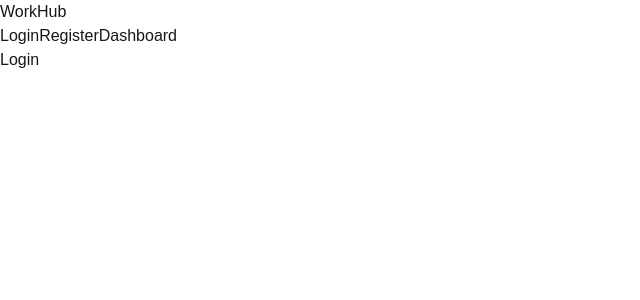
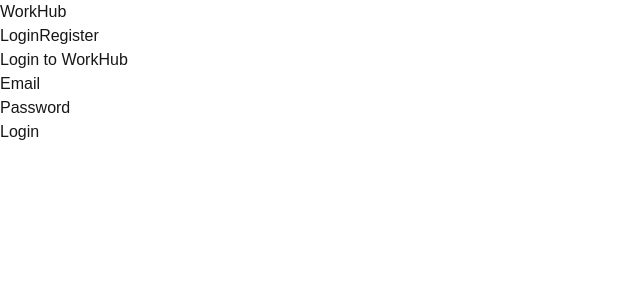
Before and after one commit to Sahoo999/workhub, a Next.js app in the folder client/: page /login in a window 1280 px wide. Shown: the top 300 px of the page, without its empty margins (0-640 px from the left). Built offline with nearby package versions, Linux system fonts and the light colour scheme; no server answers.

Commit message:
add frontend authentication and protected dashboard

```diff
--- a/client/app/dashboard/page.tsx
+++ b/client/app/dashboard/page.tsx
@@ -1,7 +1,24 @@
+"use client";
+
+import ProtectedRoute from "@/components/ProtectedRoute";
+import { useAuth } from "@/components/AuthProvider";
+
 export default function DashboardPage() {
+  const { user } = useAuth();
+
   return (
-    <main>
-      <h1>Dashboard</h1>
-    </main>
+    <ProtectedRoute>
+      <main>
+        <h1>Dashboard</h1>
+
+        <p>
+          Welcome, {user?.name}
+        </p>
+
+        <p>
+          Email: {user?.email}
+        </p>
+      </main>
+    </ProtectedRoute>
   );
 }
--- a/client/app/login/page.tsx
+++ b/client/app/login/page.tsx
@@ -1,7 +1,11 @@
+import LoginForm from "@/features/auth/LoginForm";
+
 export default function LoginPage() {
-    return (
-        <main>
-            <h1>Login</h1>
-        </main>
-    );
+  return (
+    <main>
+      <h1>Login to WorkHub</h1>
+
+      <LoginForm />
+    </main>
+  );
 }
--- a/client/components/AuthProvider.tsx
+++ b/client/components/AuthProvider.tsx
@@ -1,8 +1,14 @@
 "use client";
 
-import { createContext, useContext, useEffect, useState } from "react";
+import {
+  createContext,
+  useContext,
+  useEffect,
+  useState,
+  useCallback,
+} from "react";
 
-import { api } from "@/lib/api";
+import { api, setUnauthorizedHandler, } from "@/lib/api";
 
 interface AuthUser {
   id: string;
@@ -14,12 +20,20 @@
   user: AuthUser | null;
   accessToken: string | null;
   loading: boolean;
+
   register: (
     name: string,
     email: string,
     password: string,
   ) => Promise<void>;
+
+  login: (
+    email: string,
+    password: string,
+  ) => Promise<void>;
+
   refreshSession: () => Promise<void>;
+
   logout: () => Promise<void>;
 }
 
@@ -39,6 +53,18 @@
 
   const [loading, setLoading] =
     useState(true);
+
+  const loadCurrentUser = useCallback(
+  async (token: string) => {
+    const response = await api.get<AuthUser>(
+      "/users/me",
+      token,
+    );
+
+    setUser(response.data);
+  },
+  [],
+);
 
   const register = async (
     name: string,
@@ -60,21 +86,47 @@
     );
   };
 
-  const refreshSession = async () => {
+  const login = async (
+    email: string,
+    password: string,
+  ) => {
+    const response = await api.post<{
+      user: AuthUser;
+      accessToken: string;
+    }>("/auth/login", {
+      email,
+      password,
+    });
+
+    setUser(response.data.user);
+    setAccessToken(
+      response.data.accessToken,
+    );
+  };
+
+  const refreshSession = useCallback(async () => {
   try {
     const response =
       await api.post<{
         accessToken: string;
-        }>("/auth/refresh", {});
+      }>(
+        "/auth/refresh",
+        {},
+        undefined,
+        false,
+      );
 
-      setAccessToken(
-        response.data.accessToken,
-      );
+    const token =
+      response.data.accessToken;
+
+    setAccessToken(token);
+
+    await loadCurrentUser(token);
   } catch {
     setAccessToken(null);
     setUser(null);
   }
-  };
+}, [loadCurrentUser]);
 
   const logout = async () => {
     try {
@@ -92,6 +144,38 @@
     };
 
     void initializeAuth();
+  }, [refreshSession]);
+
+  useEffect(() => {
+  setUnauthorizedHandler(
+    async () => {
+      try {
+        const response =
+  await api.post<{
+    accessToken: string;
+  }>(
+    "/auth/refresh",
+    {},
+    undefined,
+    false,
+  );
+
+        const token =
+          response.data.accessToken;
+
+        setAccessToken(token);
+
+        await loadCurrentUser(token);
+
+        return token;
+      } catch {
+        setUser(null);
+        setAccessToken(null);
+
+        return null;
+      }
+    },
+  );
 }, []);
 
   return (
@@ -101,6 +185,7 @@
         accessToken,
         loading,
         register,
+        login,
         refreshSession,
         logout,
       }}
@@ -122,4 +207,4 @@
   return context;
 };
 
-// global auth handler in client
+ // gloal auth handler in client
--- a/client/components/Navbar.tsx
+++ b/client/components/Navbar.tsx
@@ -1,14 +1,43 @@
+"use client";
+
 import Link from "next/link";
 
+import { useAuth } from "@/components/AuthProvider";
+
 export default function Navbar() {
+  const {
+    user,
+    logout,
+  } = useAuth();
+
   return (
     <nav>
-      <Link href="/">WorkHub</Link>
+      <Link href="/">
+        WorkHub
+      </Link>
 
       <div>
-        <Link href="/login">Login</Link>
-        <Link href="/register">Register</Link>
-        <Link href="/dashboard">Dashboard</Link>
+        {user ? (
+          <>
+            <Link href="/dashboard">
+              Dashboard
+            </Link>
+
+            <button onClick={logout}>
+              Logout
+            </button>
+          </>
+        ) : (
+          <>
+            <Link href="/login">
+              Login
+            </Link>
+
+            <Link href="/register">
+              Register
+            </Link>
+          </>
+        )}
       </div>
     </nav>
   );
--- /dev/null
+++ b/client/components/ProtectedRoute.tsx
@@ -0,0 +1,35 @@
+"use client";
+
+import { useEffect } from "react";
+import { useRouter } from "next/navigation";
+
+import { useAuth } from "./AuthProvider";
+
+export default function ProtectedRoute({
+  children,
+}: {
+  children: React.ReactNode;
+}) {
+  const router = useRouter();
+
+  const {
+    user,
+    loading,
+  } = useAuth();
+
+  useEffect(() => {
+    if (!loading && !user) {
+      router.replace("/login");
+    }
+  }, [loading, user, router]);
+
+  if (loading) {
+    return <p>Loading session...</p>;
+  }
+
+  if (!user) {
+    return null;
+  }
+
+  return children;
+}
--- /dev/null
+++ b/client/features/auth/LoginForm.tsx
@@ -0,0 +1,122 @@
+"use client";
+
+import { useState, FormEvent } from "react";
+import { useRouter } from "next/navigation";
+
+import {
+  loginFormSchema
+} from "./auth.schema";
+
+import { ApiError } from "@/lib/api";
+import { useAuth } from "@/components/AuthProvider";
+
+export default function LoginForm() {
+  const router = useRouter();
+
+  const { login } = useAuth();
+
+  const [email, setEmail] =
+    useState("");
+
+  const [password, setPassword] =
+    useState("");
+
+  const [error, setError] =
+    useState("");
+
+  const [loading, setLoading] =
+    useState(false);
+
+  const handleSubmit = async (
+    event: FormEvent<HTMLFormElement>,
+  ) => {
+    event.preventDefault();
+
+    setError("");
+
+    const result =
+      loginFormSchema.safeParse({
+        email,
+        password,
+      });
+
+    if (!result.success) {
+      setError(
+        result.error.issues[0]?.message ??
+          "Invalid login data",
+      );
+
+      return;
+    }
+
+    try {
+      setLoading(true);
+
+      await login(
+        result.data.email,
+        result.data.password,
+      );
+
+      router.push("/dashboard");
+    } catch (error) {
+      if (error instanceof ApiError) {
+        setError(error.message);
+      } else {
+        setError(
+          "Unable to login. Please try again.",
+        );
+      }
+    } finally {
+      setLoading(false);
+    }
+  };
+
+  return (
+    <form onSubmit={handleSubmit}>
+      <div>
+        <label htmlFor="email">
+          Email
+        </label>
+
+        <input
+          id="email"
+          type="email"
+          value={email}
+          onChange={(event) =>
+            setEmail(event.target.value)
+          }
+          required
+        />
+      </div>
+
+      <div>
+        <label htmlFor="password">
+          Password
+        </label>
+
+        <input
+          id="password"
+          type="password"
+          value={password}
+          onChange={(event) =>
+            setPassword(event.target.value)
+          }
+          required
+        />
+      </div>
+
+      {error && (
+        <p role="alert">{error}</p>
+      )}
+
+      <button
+        type="submit"
+        disabled={loading}
+      >
+        {loading
+          ? "Logging in..."
+          : "Login"}
+      </button>
+    </form>
+  );
+}
--- a/client/features/auth/auth.schema.ts
+++ b/client/features/auth/auth.schema.ts
@@ -23,3 +23,12 @@
 export type RegisterFormData = z.infer<
   typeof registerFormSchema
 >;
+
+export const loginFormSchema = z.object({
+  email: z.string().trim().email(),
+  password: z.string().min(1),
+});
+
+export type LoginFormData = z.infer<
+  typeof loginFormSchema
+>;
--- a/client/lib/api.ts
+++ b/client/lib/api.ts
@@ -19,6 +19,16 @@
     details?: unknown;
   };
 }
+
+let onUnauthorized:
+  | (() => Promise<string | null>)
+  | null = null;
+
+export const setUnauthorizedHandler = (
+  handler: () => Promise<string | null>,
+) => {
+  onUnauthorized = handler;
+};
 
 export class ApiError extends Error {
   public readonly status: number;
@@ -48,11 +58,15 @@
   path: string,
   options: RequestOptions = {},
   accessToken?: string,
+  retry = true,
 ): Promise<ApiSuccess<T>> => {
   const headers = new Headers(options.headers);
 
   if (options.body !== undefined) {
-    headers.set("Content-Type", "application/json");
+    headers.set(
+      "Content-Type",
+      "application/json",
+    );
   }
 
   if (accessToken) {
@@ -68,7 +82,7 @@
       ...options,
       headers,
       credentials: "include",  // tells the browser to automatically attach security cookies
-                            //  and session tokens whenever you communicate with your backend server
+                               //  and session tokens whenever you communicate with your backend server
       body:
         options.body !== undefined
           ? JSON.stringify(options.body)
@@ -78,13 +92,34 @@
 
   const json = await response.json();
 
+  if (
+    response.status === 401 &&
+    retry &&
+    onUnauthorized
+  ) {
+    const newToken =
+      await onUnauthorized();
+
+    if (newToken) {
+      return request<T>(
+        path,
+        options,
+        newToken,
+        false,
+      );
+    }
+  }
+
   if (!response.ok) {
-    const error = json as ApiErrorResponse;
+    const error =
+      json as ApiErrorResponse;
 
     throw new ApiError(
       response.status,
-      error.error?.code ?? "UNKNOWN_ERROR",
-      error.error?.message ?? "Request failed",
+      error.error?.code ??
+        "UNKNOWN_ERROR",
+      error.error?.message ??
+        "Request failed",
       error.error?.details,
     );
   }
@@ -109,6 +144,7 @@
     path: string,
     body: unknown,
     accessToken?: string,
+    retry = true,
   ) =>
     request<T>(
       path,
@@ -117,6 +153,7 @@
         body,
       },
       accessToken,
+      retry,
     ),
 
   patch: <T>(
```
Lines whose indentation alone changed are shown as unchanged.
